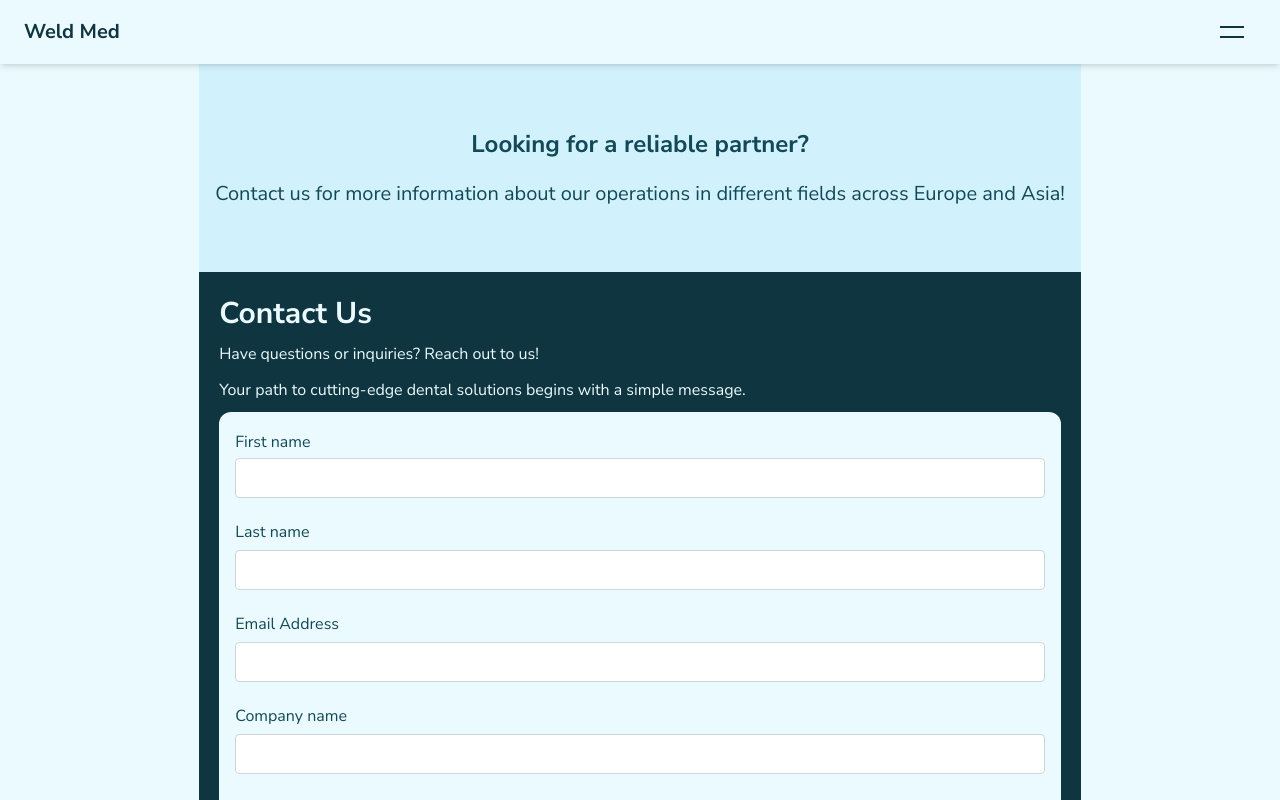
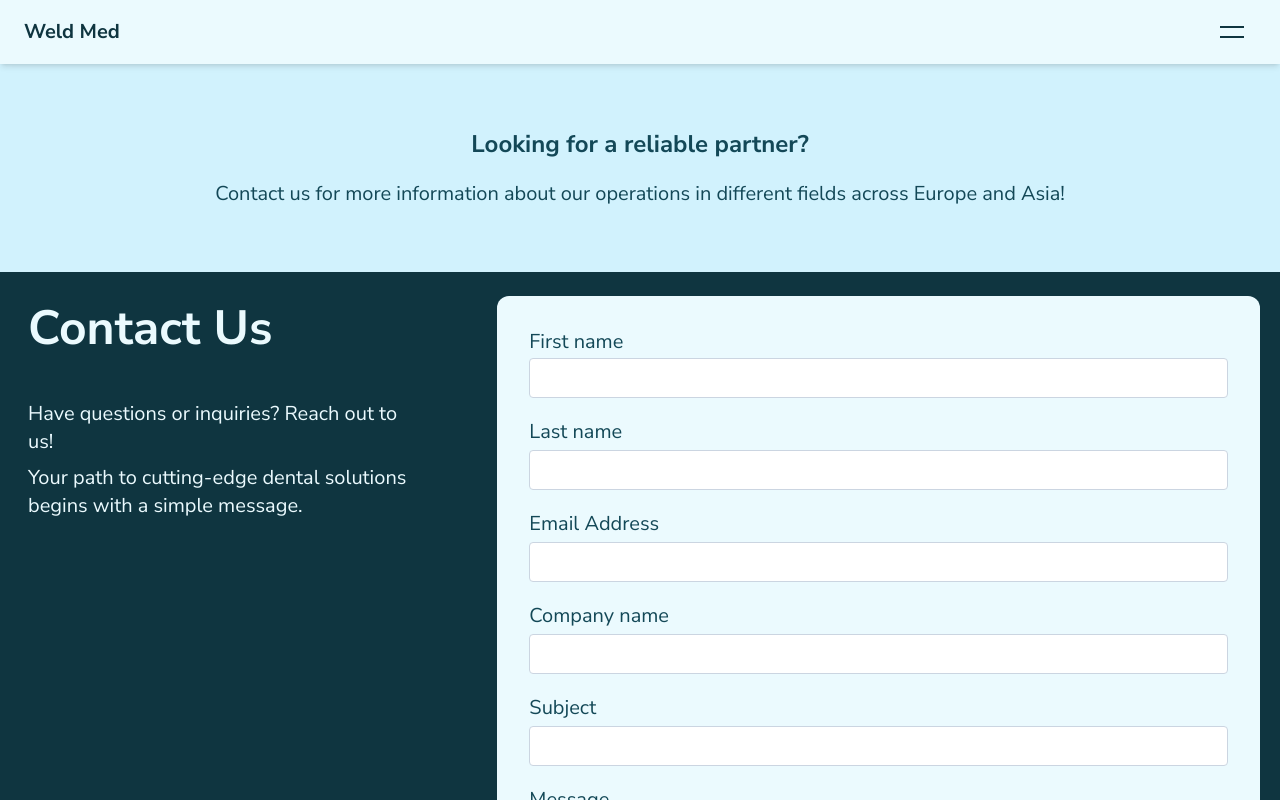
Before and after one commit to musaakhmed/msr-trading, a Next.js app: page /contact in a window 1280 px wide. Shown: the top 800 px of the page. Built offline with nearby package versions, Linux system fonts and the light colour scheme.

Commit message:
style: adapt contact page to desktop view

```diff
--- a/src/app/contact/page.tsx
+++ b/src/app/contact/page.tsx
@@ -1,9 +1,9 @@
-import { Contact } from '@/components/Contact';
+import { Contact } from '@/components/Contact/Contact';
 import React from 'react';
 
 const contact = () => {
 	return (
-		<main className="mt-16 flex min-h-screen flex-col items-center text-xl">
+		<main className=" mt-16 flex flex-col items-center text-xl">
 			<Contact />
 		</main>
 	);
--- a/src/app/layout.tsx
+++ b/src/app/layout.tsx
@@ -22,7 +22,9 @@ export default function RootLayout({
 	return (
 		<html lang="en">
 			<meta name="viewport" content="width=device-width" />
-			<body className={` bg-background text-text ${nunito.className}`}>
+			<body
+				className={` mx-auto bg-background text-text ${nunito.className}`}
+			>
 				<NavMenu />
 				{children}
 				<Footer />
--- a/src/components/Contact.tsx
+++ b/src/components/Contact/Contact.tsx
@@ -34,7 +34,7 @@ const containerVars = {
 
 export const Contact = () => {
 	return (
-		<section className="flex flex-col">
+		<section className="flex w-full flex-col">
 			<div className="bg-secondary px-4 py-16 text-center">
 				<motion.h2
 					initial={{ y: -30, opacity: 0 }}
@@ -63,23 +63,25 @@ export const Contact = () => {
 				variants={containerVars}
 				initial="initial"
 				animate="animate"
-				className="w-full bg-primary px-5 pb-12 pt-6 text-[1rem]"
+				className="w-full gap-16 bg-primary px-5 pb-12 pt-6 text-[1rem] lg:flex lg:text-xl"
 			>
-				<motion.section
+				<motion.div
 					variants={formVars}
 					initial="initial"
 					animate="animate"
-					className="text-background"
+					className="text-background lg:w-1/3 lg:p-2"
 				>
-					<h1 className="text-3xl font-bold ">Contact Us</h1>
-					<div className="pt-2">
+					<h1 className="text-3xl font-bold lg:text-5xl ">
+						Contact Us
+					</h1>
+					<div className="pt-2 lg:pt-12">
 						<p>Have questions or inquiries? Reach out to us!</p>
 						<p className="my-2 ">
 							Your path to cutting-edge dental solutions begins
 							with a simple message.
 						</p>
 					</div>
-				</motion.section>
+				</motion.div>
 				<ContactForm />
 			</motion.div>
 		</section>
@@ -100,7 +102,7 @@ const ContactForm = () => {
 					delay: 0.5,
 				},
 			}}
-			className=" rounded-xl bg-background p-4 "
+			className=" rounded-xl bg-background p-4 lg:flex-grow lg:p-8 "
 		>
 			<div className="my-5 flex flex-col gap-0.5 first:mt-0 ">
 				<label className="text" htmlFor="firstname">
@@ -162,7 +164,7 @@ const ContactForm = () => {
 				></textarea>
 			</div>
 			<div className="flex ">
-				<button className=" w-full rounded-lg bg-primary p-2 text-secondary ">
+				<button className=" w-full rounded-lg bg-primary p-2 text-secondary lg:font-semibold">
 					Submit
 				</button>
 			</div>
```
